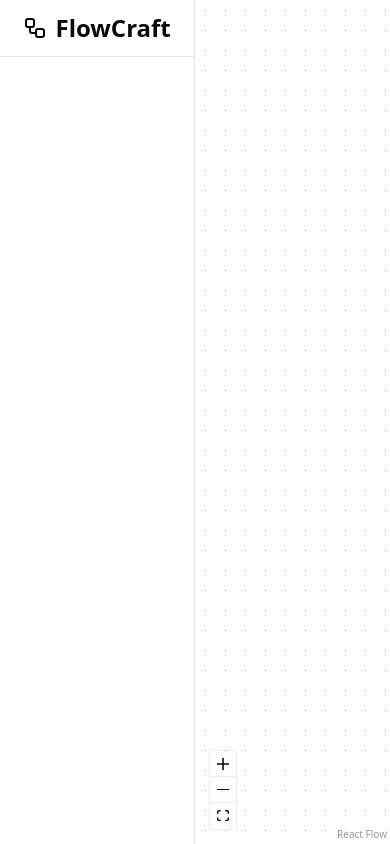
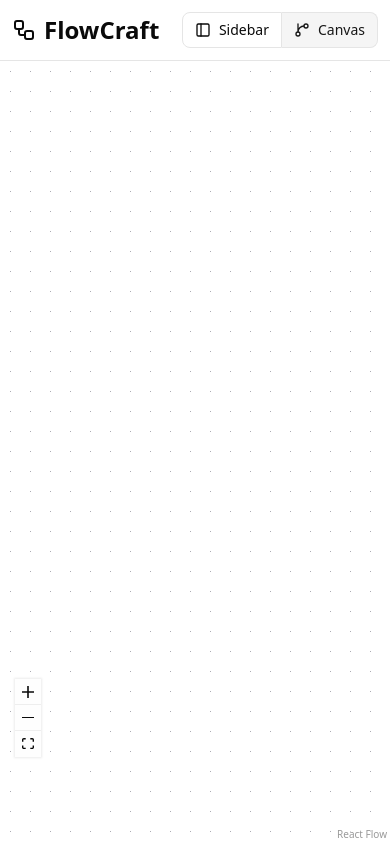
Before and after one commit to krsnna-05/FlowCraft, a React app in the folder frontend/: page / in a window 390 px wide. Built offline with nearby package versions, Linux system fonts and the light colour scheme; the HTML template or start-up script is replaced by a standard one.

Commit message:
feat: add TopBar component and implement mobile view toggle functionality

```diff
--- a/frontend/src/App.tsx
+++ b/frontend/src/App.tsx
@@ -29,6 +29,7 @@ import { ConnectionLineComponent } from "./components/FlowChart/UI/ConnectionLin
 import { DefaultEdge } from "./components/FlowChart/UI/DefaultEdge";
 import AppSidebar from "./components/FlowChart/Sidebar/AppSidebar";
 import ContextMenu from "./components/FlowChart/UI/ContextMenu";
+import TopBar from "./components/FlowChart/UI/TopBar";
 
 const NodeTypes = {
   defaultAppNode: DefaultNode,
@@ -39,7 +40,7 @@ const EdgeTypes = {
 };
 
 export default function App() {
-  const { nodes, edges, setNodes, setEdges } = useReactFlowStore();
+  const { nodes, edges, setNodes, setEdges, mobileView } = useReactFlowStore();
   const [contextMenu, setContextMenu] = useState<{
     x: number;
     y: number;
@@ -74,8 +75,20 @@ export default function App() {
   );
 
   return (
-    <div className="w-screen h-screen flex">
+    <div className="w-screen h-screen flex flex-col">
+      <TopBar />
+      <div className="flex flex-1 relative">
+        {/* Sidebar - hidden on mobile unless mobileView is "sidebar" */}
+        <div
+          className={`${mobileView === "sidebar" ? "block" : "hidden"} md:block w-full md:w-96`}
+        >
           <AppSidebar />
+        </div>
+
+        {/* Canvas - hidden on mobile unless mobileView is "canvas" */}
+        <div
+          className={`${mobileView === "canvas" ? "block" : "hidden"} md:block flex-1`}
+        >
           <ReactFlow
             nodes={nodes}
             edges={edges}
@@ -89,10 +102,19 @@ export default function App() {
             fitView
             className="w-full h-full flex"
           >
-        <Controls showFitView={true} showInteractive={false}></Controls>
+            <Controls
+              showFitView={true}
+              showInteractive={false}
+              className="bottom-18! md:bottom-0"
+            ></Controls>
             <Background />
           </ReactFlow>
-      <ContextMenu contextMenu={contextMenu} setContextMenu={setContextMenu} />
+          <ContextMenu
+            contextMenu={contextMenu}
+            setContextMenu={setContextMenu}
+          />
+        </div>
+      </div>
     </div>
   );
 }
--- a/frontend/src/components/FlowChart/Sidebar/AppSidebar.tsx
+++ b/frontend/src/components/FlowChart/Sidebar/AppSidebar.tsx
@@ -1,17 +1,8 @@
-import { Workflow } from "lucide-react";
-import React from "react";
+import useReactFlowStore from "@/store/ReactFlowStore";
 
 const AppSidebar = () => {
   return (
-    <div className=" h-full w-full md:w-60 lg:w-96 border-r border-border">
-      {/* Header */}
-      <div className="flex items-center justify-center gap-2 border-b border-border p-3">
-        <h1 className="text-2xl font-bold flex justify-center items-center gap-2 w-full">
-          <Workflow className="w-6 h-6" />
-          <span>FlowCraft</span>
-        </h1>
-      </div>
-    </div>
+    <div className="h-full w-full border-r border-border flex flex-col p-4"></div>
   );
 };
 
--- a/frontend/src/components/FlowChart/UI/DefaultNode.tsx
+++ b/frontend/src/components/FlowChart/UI/DefaultNode.tsx
@@ -45,61 +45,73 @@ export const DefaultNode = memo(({ data, id, selected }: NodeProps) => {
           <BaseNodeContent>
             {String(data.label)}
 
-            {/* Top handles */}
-            {data.handles?.top && (
-              <>
-                <Handle type="target" position={Position.Top} id="top-target" />
-                <Handle type="source" position={Position.Top} id="top-source" />
-              </>
-            )}
+            {/* Top handles - always rendered, connectivity controlled */}
+            <Handle
+              type="target"
+              position={Position.Top}
+              id="top-target"
+              isConnectable={data.handles?.top ?? true}
+              style={{ visibility: data.handles?.top ? "visible" : "hidden" }}
+            />
+            <Handle
+              type="source"
+              position={Position.Top}
+              id="top-source"
+              isConnectable={data.handles?.top ?? true}
+              style={{ visibility: data.handles?.top ? "visible" : "hidden" }}
+            />
 
-            {/* Right handles */}
-            {data.handles?.right && (
-              <>
+            {/* Right handles - always rendered, connectivity controlled */}
             <Handle
               type="target"
               position={Position.Right}
               id="right-target"
+              isConnectable={data.handles?.right ?? true}
+              style={{ visibility: data.handles?.right ? "visible" : "hidden" }}
             />
             <Handle
               type="source"
               position={Position.Right}
               id="right-source"
+              isConnectable={data.handles?.right ?? true}
+              style={{ visibility: data.handles?.right ? "visible" : "hidden" }}
             />
-              </>
-            )}
 
-            {/* Bottom handles */}
-            {data.handles?.bottom && (
-              <>
+            {/* Bottom handles - always rendered, connectivity controlled */}
             <Handle
               type="target"
               position={Position.Bottom}
               id="bottom-target"
+              isConnectable={data.handles?.bottom ?? true}
+              style={{
+                visibility: data.handles?.bottom ? "visible" : "hidden",
+              }}
             />
             <Handle
               type="source"
               position={Position.Bottom}
               id="bottom-source"
+              isConnectable={data.handles?.bottom ?? true}
+              style={{
+                visibility: data.handles?.bottom ? "visible" : "hidden",
+              }}
             />
-              </>
-            )}
 
-            {/* Left handles */}
-            {data.handles?.left && (
-              <>
+            {/* Left handles - always rendered, connectivity controlled */}
             <Handle
               type="target"
               position={Position.Left}
               id="left-target"
+              isConnectable={data.handles?.left ?? true}
+              style={{ visibility: data.handles?.left ? "visible" : "hidden" }}
             />
             <Handle
               type="source"
               position={Position.Left}
               id="left-source"
+              isConnectable={data.handles?.left ?? true}
+              style={{ visibility: data.handles?.left ? "visible" : "hidden" }}
             />
-              </>
-            )}
           </BaseNodeContent>
         </BaseNode>
       </div>
@@ -112,7 +124,17 @@ export const DefaultNode = memo(({ data, id, selected }: NodeProps) => {
         onDelete={handleDelete}
         onEdit={handleEdit}
         handles={
-          data.handles || { top: true, right: true, bottom: true, left: true }
+          data.handles?.top !== undefined ||
+          data.handles?.right !== undefined ||
+          data.handles?.bottom !== undefined ||
+          data.handles?.left !== undefined
+            ? (data.handles as {
+                top: boolean;
+                right: boolean;
+                bottom: boolean;
+                left: boolean;
+              })
+            : { top: true, right: true, bottom: true, left: true }
         }
         onUpdateHandles={handleUpdateHandles}
       />
--- /dev/null
+++ b/frontend/src/components/FlowChart/UI/TopBar.tsx
@@ -0,0 +1,43 @@
+import { Workflow, PanelLeft, GitBranch } from "lucide-react";
+import { ToggleGroup, ToggleGroupItem } from "@/components/ui/toggle-group";
+import useReactFlowStore from "@/store/ReactFlowStore";
+
+const TopBar = () => {
+  const { mobileView, setMobileView } = useReactFlowStore();
+
+  return (
+    <div className="w-full" id="top-bar">
+      {/* Header */}
+      <div className="flex items-center justify-between gap-2 border-b border-border p-3">
+        <h1 className="text-2xl font-bold flex justify-center items-center gap-2">
+          <Workflow className="w-6 h-6" />
+          <span>FlowCraft</span>
+        </h1>
+
+        {/* Mobile View Switcher - visible only on mobile */}
+        <div className="md:hidden">
+          <ToggleGroup
+            type="single"
+            value={mobileView}
+            onValueChange={(value) => {
+              if (value) setMobileView(value as "sidebar" | "canvas");
+            }}
+            variant="outline"
+            spacing={0}
+          >
+            <ToggleGroupItem value="sidebar" className="gap-2">
+              <PanelLeft className="w-4 h-4" />
+              <span className="text-sm">Sidebar</span>
+            </ToggleGroupItem>
+            <ToggleGroupItem value="canvas" className="gap-2">
+              <GitBranch className="w-4 h-4" />
+              <span className="text-sm">Canvas</span>
+            </ToggleGroupItem>
+          </ToggleGroup>
+        </div>
+      </div>
+    </div>
+  );
+};
+
+export default TopBar;
--- a/frontend/src/store/DragStore.tsx
+++ /dev/null
@@ -1,55 +0,0 @@
-import { create } from "zustand";
-import { createPortal } from "react-dom";
-import { BaseNode, BaseNodeContent } from "@/components/base-node";
-import type { XYPosition } from "@xyflow/react";
-
-// Global drag state store - persists even when sidebar unmounts
-interface DragState {
-  draggingNode: "horizontal" | "vertical" | null;
-  ghostPos: XYPosition;
-  setDraggingNode: (node: "horizontal" | "vertical" | null) => void;
-  setGhostPos: (pos: XYPosition) => void;
-  reset: () => void;
-}
-
-export const useDragStore = create<DragState>((set) => ({
-  draggingNode: null,
-  ghostPos: { x: 0, y: 0 },
-  setDraggingNode: (node) => set({ draggingNode: node }),
-  setGhostPos: (pos) => set({ ghostPos: pos }),
-  reset: () => set({ draggingNode: null, ghostPos: { x: 0, y: 0 } }),
-}));
-
-// Ghost component rendered via portal - must be rendered in a component that never unmounts
-export const DragGhost = () => {
-  const { draggingNode, ghostPos } = useDragStore();
-
-  if (!draggingNode) return null;
-
-  return createPortal(
-    <div
-      className="dndnode pointer-events-none"
-      style={{
-        position: "fixed",
-        left: `${ghostPos.x - 100}px`,
-        top: `${ghostPos.y - 20}px`,
-        zIndex: 50000,
-        width: "200px",
-        opacity: 0.8,
-      }}
-    >
-      <BaseNode className="w-full">
-        <BaseNodeContent>
-          <div
-            className={`flex ${draggingNode === "vertical" ? "flex-col" : ""} items-center justify-center ${draggingNode === "vertical" ? "gap-2" : "gap-4"} w-full`}
-          >
-            <span className="text-sm font-medium">
-              {draggingNode === "horizontal" ? "Horizontal" : "Vertical"} Node
-            </span>
-          </div>
-        </BaseNodeContent>
-      </BaseNode>
-    </div>,
-    document.body,
-  );
-};
--- a/frontend/src/store/ReactFlowStore.ts
+++ b/frontend/src/store/ReactFlowStore.ts
@@ -32,6 +32,9 @@ type ReactFlowStore = {
 
   showContextMenu: boolean;
   setShowContextMenu: (show: boolean) => void;
+
+  mobileView: "sidebar" | "canvas";
+  setMobileView: (view: "sidebar" | "canvas") => void;
 };
 
 const useReactFlowStore = create<ReactFlowStore>(
@@ -72,6 +75,9 @@ const useReactFlowStore = create<ReactFlowStore>(
 
     showContextMenu: false,
     setShowContextMenu: (show: boolean) => set({ showContextMenu: show }),
+
+    mobileView: "canvas",
+    setMobileView: (view: "sidebar" | "canvas") => set({ mobileView: view }),
   }),
 );
 
```
Lines whose indentation alone changed are shown as unchanged.
